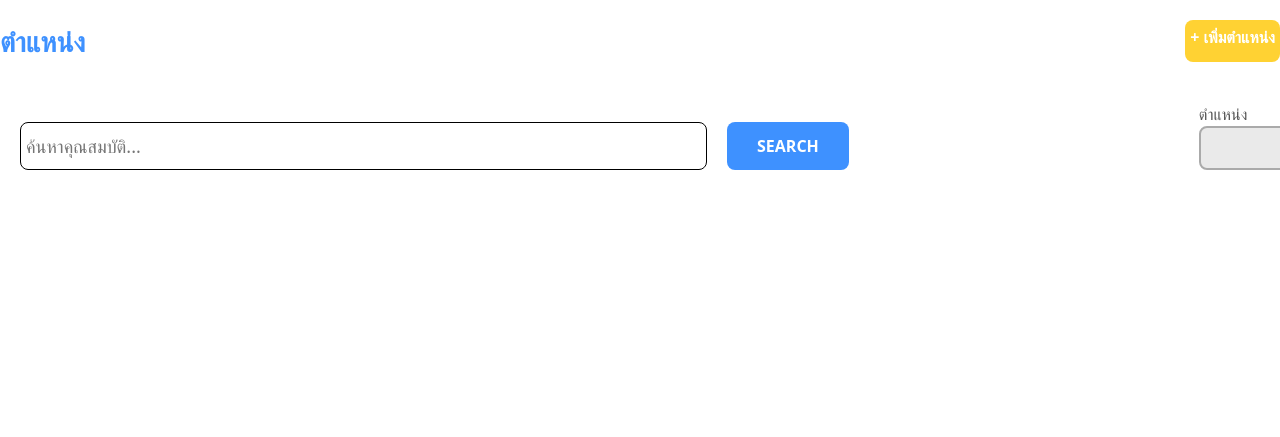
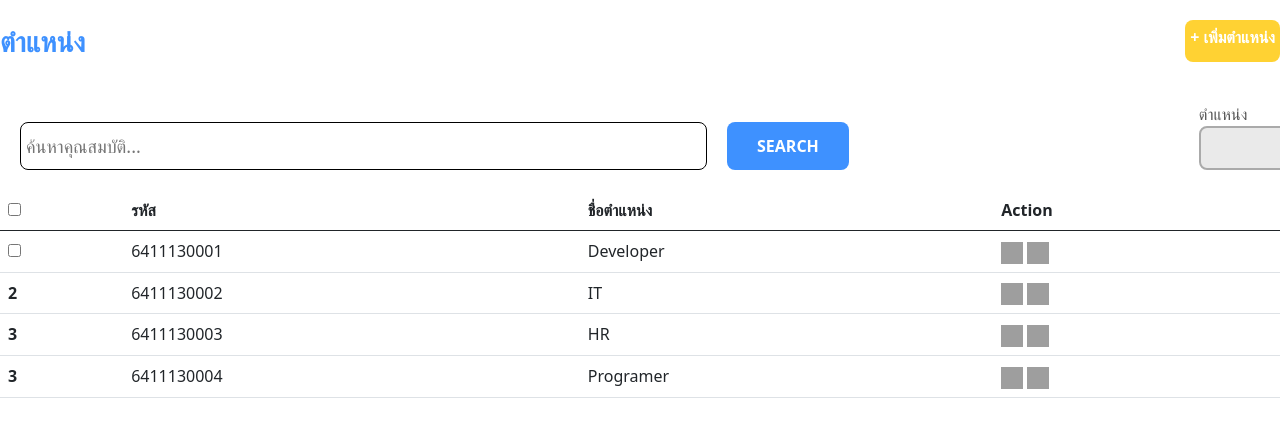
Before and after one commit to Boonyarit2442/MiniProject_PU, a PHP site: page /view/Position/position.php in a window 1280 px wide; the page is wider, and only the part inside the window is pictured. Shown: the part 64-501 px from the top of that part. Run offline with PHP 8.4, Linux system fonts and the light colour scheme; grey boxes are pictures that could not be loaded.

Commit message:
pos_update_03

```diff
--- a/view/Position/position.php
+++ b/view/Position/position.php
@@ -39,5 +39,54 @@
         </div>
       </nav>
     </section>
+    <table class="table">
+  <thead>
+    <tr>
+      <th scope="col"><input type="checkbox"></th>
+      <th scope="col">รหัส</th>
+      <th scope="col">ชื่อตำแหน่ง</th>
+      <th scope="col">Action</th>
+    </tr>
+  </thead>
+  <tbody>
+    <tr>
+      <th scope="row"><input type="checkbox"></th>
+      <td>6411130001</td>
+      <td>Developer</td>
+      <td>
+        <img src="https://cdn-icons-png.flaticon.com/128/1828/1828270.png" width="22" height="22">
+        <img src="https://cdn-icons-png.flaticon.com/128/1828/1828270.png" width="22" height="22">
+      </td>
+    </tr>
+    <tr>
+      <th scope="row">2</th>
+      <td>6411130002</td>
+      <td>IT</td>
+      <td>
+        <img src="https://cdn-icons-png.flaticon.com/128/1828/1828270.png" width="22" height="22">
+        <img src="https://cdn-icons-png.flaticon.com/128/1828/1828270.png" width="22" height="22">
+      </td>
+    </tr>
+    <tr>
+      <th scope="row">3</th>
+      <td>6411130003</td>
+      <td>HR</td>
+      <td>
+        <img src="https://cdn-icons-png.flaticon.com/128/1828/1828270.png" width="22" height="22">
+        <img src="https://cdn-icons-png.flaticon.com/128/1828/1828270.png" width="22" height="22">
+      </td>
+    </tr>
+    <tr>
+      <th scope="row">3</th>
+      <td>6411130004</td>
+      <td>Programer</td>
+      <td>
+        <img src="https://cdn-icons-png.flaticon.com/128/1828/1828270.png" width="22" height="22">
+        <img src="https://cdn-icons-png.flaticon.com/128/1828/1828270.png" width="22" height="22">
+      </td>
+    </tr>
+  </tbody>
+</table>
+
   </body>
 </html>
--- a/view/Position/posstyle.css
+++ b/view/Position/posstyle.css
@@ -80,37 +80,3 @@ select {
   text-align: center;
   padding: 8px;
 }
-
-.table-con {
-  border: 15px solid #fff;
-  border-radius: 8px;
-}
-
-.table {
-  margin: 25px;
-  display: flex;
-  justify-content: center;
-  align-items: center;
-}
-
-.pos-table {
-  background-color: #fff;
-  overflow: hidden;
-}
-
-table {
-  border-collapse: collapse;
-}
-
-table .head th {
-  padding: 26px 150px;
-}
-
-table .row td {
-  font-weight: bold;
-  padding: 14px 150px;
-}
-
-table .row:nth-child(odd) {
-  background-color: #eaeaea;
-}
```
